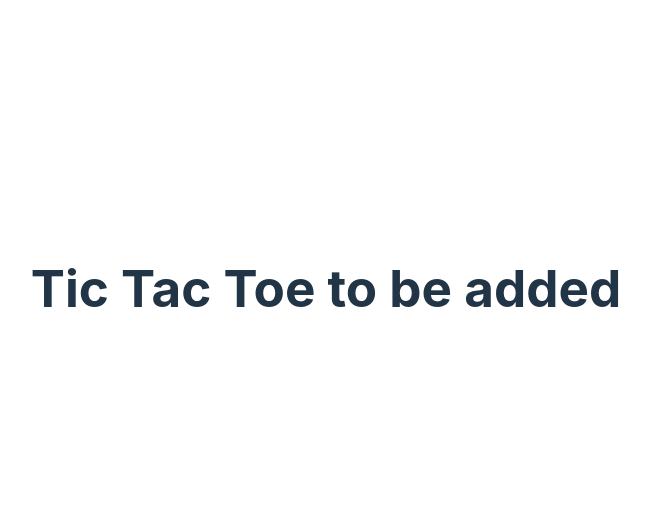
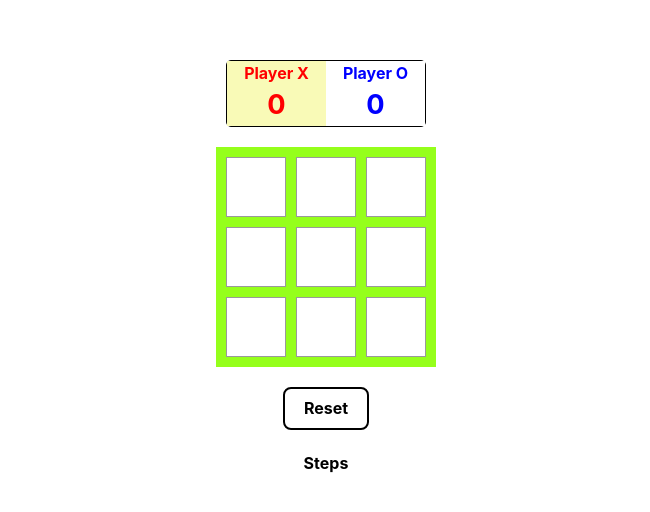
Before and after one commit to sivadevwiz/ReactRefresher, a React (Vite) app in the folder react_vite/: page / in a window 1280 px wide. Shown: the part 112-624 px from the top of the page, without its empty margins (314-964 px from the left). Built offline with nearby package versions, Linux system fonts and the light colour scheme.

Commit message:
adding the Tic Tac Toe game

```diff
--- /dev/null
+++ b/react_vite/src/tic-tac-toe/Board.tsx
@@ -0,0 +1,21 @@
+import "./styles.scss";
+import Square from "./Square";
+
+function Board({ isGameOver, winSquares, squares, player, onSquareClick }) {
+  return (
+    <div className="board">
+      {squares.map((value, index) => {
+        return (
+          <Square
+            isDisabled={isGameOver}
+            value={value}
+            onSquareClick={() => onSquareClick(index)}
+            highlight={winSquares.includes(index)}
+          ></Square>
+        );
+      })}
+    </div>
+  );
+}
+
+export default Board;
--- /dev/null
+++ b/react_vite/src/tic-tac-toe/ScoreBoard.tsx
@@ -0,0 +1,47 @@
+import { useEffect, useState } from "react";
+
+function ScoreBoard({ isGameOver, player, score }) {
+  console.log("player...............", player);
+  const [current_player, setPlayer] = useState("");
+
+  const checkPlayer = () => {
+    isGameOver ? null : setPlayer(player);
+  };
+
+  useEffect(() => {
+    checkPlayer();
+  }, [isGameOver, player]);
+
+  return (
+    <div className="score_wrap">
+      <div className="scoreboard">
+        <div
+          className={`player_wrap ${player === "X" ? "current_player" : null}`}
+        >
+          <div className="player p_x">Player X</div>
+          <div className="score p_x">{score.player_x}</div>
+        </div>
+
+        {/* <div>
+        <h4>Restart</h4>
+      </div> */}
+
+        <div
+          className={`player_wrap ${player === "O" ? "current_player" : null}`}
+        >
+          <div className="player p_o">Player O</div>
+          <div className="score p_o">{score.player_o}</div>
+        </div>
+      </div>
+      <div
+        className={`winner ${
+          isGameOver && current_player === "O" ? "player_o" : null
+        }`}
+      >
+        <div className={`wins ${isGameOver ? "show" : null}`}>Wins!</div>
+      </div>
+    </div>
+  );
+}
+
+export default ScoreBoard;
--- /dev/null
+++ b/react_vite/src/tic-tac-toe/Square.tsx
@@ -0,0 +1,17 @@
+import "./styles.scss";
+
+const Square = ({ isDisabled, value, onSquareClick, highlight }) => {
+  return (
+    <>
+      <button
+        disabled={isDisabled}
+        onClick={onSquareClick}
+        className={`square ${highlight ? "highlight" : null}`}
+      >
+        {value}
+      </button>
+    </>
+  );
+};
+
+export default Square;
--- a/react_vite/src/tic-tac-toe/TicTacToe.tsx
+++ b/react_vite/src/tic-tac-toe/TicTacToe.tsx
@@ -1,10 +1,102 @@
+import { useEffect, useState } from "react";
+import Board from "./Board";
+import ScoreBoard from "./ScoreBoard";
+import { winCombo } from "./config";
+
+import "./styles.scss";
+
 function TicTacToe() {
-    return(
-        <>
-        <h1> Tic Tac Toe to be added</h1>
-        </>
-    );
+  const [player, setPlayer] = useState("X");
+  const [squares, setSquares] = useState(Array(9).fill(null));
+  const [isGameOver, setGameOver] = useState(false);
+  const [winSquares, setWinSquares] = useState([]);
+  const [score, setScore] = useState({ player_x: 0, player_o: 0 });
+
+  //TODO - config for X to start first
+
+  const handleSquareClick = (squareIndex: number) => {
+    const updatedSquares = squares.map((value, index) => {
+      // return is must as we use map
+      if (index === squareIndex && value === null) {
+        player == "X" ? setPlayer("O") : setPlayer("X");
+        return player;
+      } else {
+        return value;
+      }
+    });
+
+    setSquares(updatedSquares);
+
+    const winning_squares = checkWinning(updatedSquares);
+
+    const updateScore = (player) => {
+      const { player_x, player_o } = score;
+      if (player === "X") {
+        setScore({ ...score, player_x: player_x + 1 });
+      }
+      if (player === "O") {
+        setScore({ ...score, player_o: player_o + 1 });
+      }
+    };
+
+    if (winning_squares !== null) {
+      updateScore(player);
+      setGameOver(true);
+      setPlayer(""); // to remove the highlight color
+      setWinSquares(winning_squares);
+    }
+  };
+
+  const checkWinning = (squares) => {
+    for (let i = 0; i < winCombo.length; i++) {
+      const [a, b, c] = winCombo[i];
+
+      console.log("a,b,c", a, b, c);
+      if (
+        squares[a] &&
+        squares[a] === squares[b] &&
+        squares[b] === squares[c]
+      ) {
+        return winCombo[i];
+      }
+    }
+    return null;
+  };
+
+  const resetBoard = () => {
+    console.log("Reset Board");
+    setGameOver(false);
+    setSquares(Array(9).fill(null));
+    setWinSquares([]);
+    setPlayer("X");
+  };
+
+  return (
+    <>
+      <ScoreBoard
+        isGameOver={isGameOver}
+        player={player}
+        score={score}
+      ></ScoreBoard>
+      <div className="game">
+        <div className="game-board">
+          <Board
+            isGameOver={isGameOver}
+            winSquares={winSquares}
+            squares={squares}
+            player={player}
+            onSquareClick={!isGameOver ? handleSquareClick : null}
+          ></Board>
+        </div>
+        <div className="reset">
+          <button onClick={() => resetBoard()}>Reset</button>
+        </div>
+        <div className="game-info">
+          <h4>Steps</h4>
+        </div>
+      </div>
+    </>
+  );
 }
 
-
 export default TicTacToe;
--- /dev/null
+++ b/react_vite/src/tic-tac-toe/config.ts
@@ -0,0 +1,10 @@
+export const winCombo = [
+    [0, 1, 2],
+    [3, 4, 5],
+    [6, 7, 8],
+    [0, 3, 6],
+    [1, 4, 7],
+    [2, 5, 8],
+    [0, 4, 8],
+    [2, 4, 6],
+  ];
--- /dev/null
+++ b/react_vite/src/tic-tac-toe/styles.scss
@@ -0,0 +1,142 @@
+.game {
+    // background: white;
+    padding: 20px 100px;
+
+}
+
+* {
+    box-sizing: border-box;
+    background-color: white;
+    color: #000;
+  }
+
+
+  .board {
+    display: grid;
+    grid-template-columns: auto auto auto;
+    // width: 230px;
+    // height: 230px;
+    background-color: rgb(149, 255, 27);
+    justify-items: center; // horizontally align items center
+    align-items: center; //vertically align items center
+    column-gap: 10px;
+    row-gap: 10px;
+    padding: 10px;
+  }
+
+  .reset {
+    margin-top: 20px;
+    button {
+      background: white;
+      border: 2px solid black;
+      font-weight: bold;
+    }
+
+  }
+
+  .square {
+    height: 60px;
+    width: 60px;
+    background: #fff;
+    color: #000;
+    border: 1px solid #999;
+    font-size: 24px;
+    line-height: 34px;
+    padding: 10px;
+    font-weight: bold;
+    text-align: center;
+    border-radius: 0;
+
+
+
+    .player_x {
+      color: red;
+    }
+    .player_o {
+      color: blue;
+    }
+
+    &:hover {
+      background: #ebe8e8;
+    }
+    &:disabled {
+      background: white;
+      cursor: default;
+      border: none;
+      &.highlight {
+        background: rgb(250, 100, 0);
+      }
+    }
+  }
+
+
+  //Scoreboard
+
+  .scoreboard {
+    display: flex;
+    margin: 0 auto; //center self
+    justify-content: center;
+    border: 1px solid black;
+    border-radius: 5px;
+    width: 200px;
+
+    .player_wrap{
+      flex: 1;
+
+      &.current_player {
+        background-color: #f9fab7;
+      }
+
+      .player {
+        min-width: 70px;
+        font-weight: bold;
+        background: inherit;
+      }
+      .score {
+        font-size: 1.7em;
+        font-weight: bold;
+        background: inherit;
+      }
+
+      .p_x {
+        color: red;
+      }
+
+      .p_o {
+        color: blue;
+      }
+
+
+    }
+
+  }
+
+  .score_wrap {
+    display: flex;
+    flex-direction: column;
+    margin: 0 auto;
+  }
+
+  .winner {
+    margin: 0 auto;
+    display: flex;
+    width: 200px;
+
+    .wins {
+      background-color: black;
+      color: white;
+      padding: 5px 30px;
+      border-radius: 0 0 5px 5px;
+      display: none;
+
+      &.show {
+        display: block;
+      }
+    }
+
+    &.player_o {
+      justify-content: end;
+
+    }
+
+  }
```
Also changed, not shown: 1 other file (tests, documents, lock files or other folders).
